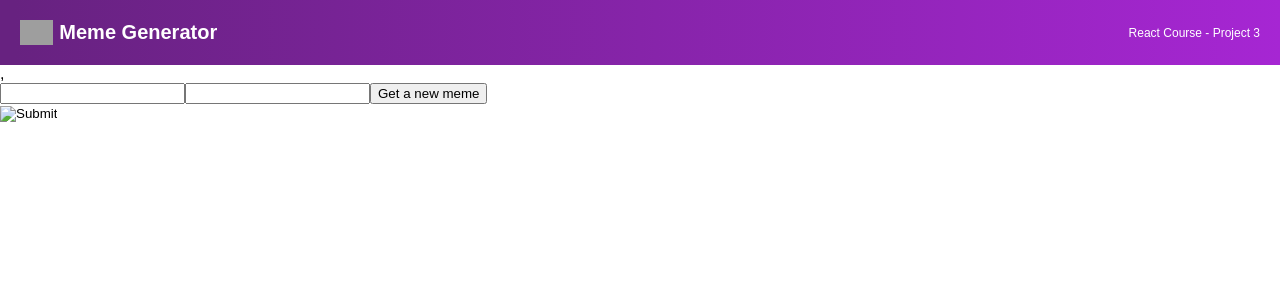
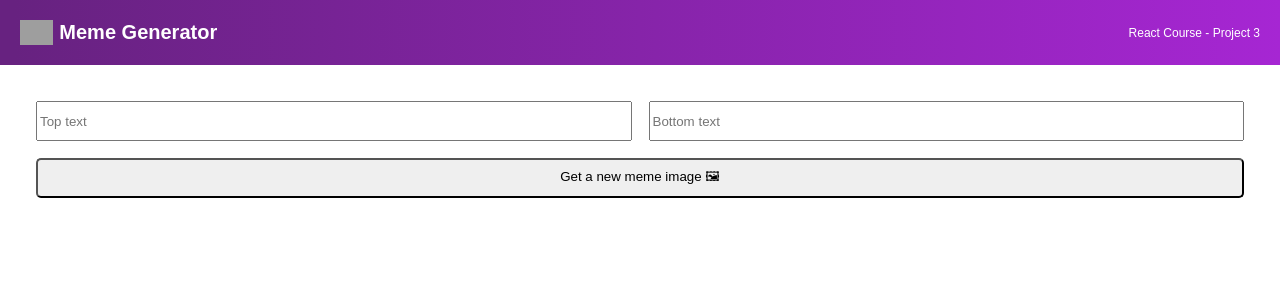
Before and after one commit to PeteSalcedo/React-Turorial, a React app: page / in a window 1280 px wide. Shown: the top 300 px of the page. Built offline with nearby package versions, Linux system fonts and the light colour scheme; grey boxes are pictures that could not be loaded.

Commit message:
adding input form for meme text

```diff
--- a/src/App.css
+++ b/src/App.css
@@ -5,6 +5,10 @@
 body {
     font-family: "Karla", sans-serif;
     margin: 0;
+}
+
+main {
+    padding: 36px;
 }
 
 .header {
@@ -27,6 +31,25 @@ body {
 }
 
 .header--project {
-    font-size: .75rem;
+    font-size: 0.75rem;
     font-weight: 500;
 }
+
+.form {
+    display: grid;
+    grid-template: 40px 40px / 1fr 1fr;
+    gap: 17px;
+}
+
+.form--inputs {
+    font-family: "Karla", sans-serif;
+    border-radius: 5px;
+    border: 1px solid #D5D4D8;
+    text-indent: 5px;
+}
+
+.form--button {
+    grid-column: 1 / -1;
+    font-family: "Karla", sans-serif;
+    border-radius: 5px;
+}
--- a/src/App.js
+++ b/src/App.js
@@ -1,16 +1,14 @@
 import React from 'react'
 import './App.css'
-import TextBox from './component/TextBox.js'
 import Header from './component/header.js'
-
-import MemeArea from './component/imagefield'
+import Meme from './component/Meme'
 
 const App = () => {
     return(
         <div>
-        <Header />,
-        <TextBox />
-        <MemeArea />
+        <Header />
+
+        <Meme />
         </div>
     )
 }
--- /dev/null
+++ b/src/component/Meme.js
@@ -0,0 +1,25 @@
+import React from 'react'
+
+export default function MemeArea(){
+        return (
+         <main>
+           <form className="form">
+                <input
+                    type="text"
+                    placeholder="Top text"
+                    className="form--input"
+                />
+                <input
+                    type="text"
+                    placeholder="Bottom text"
+                    className="form--input"
+                />
+                <button
+                    className="form--button"
+                >
+                    Get a new meme image 🖼
+                </button>
+            </form>
+         </main>
+        )
+        }
--- a/src/component/TextBox.js
+++ /dev/null
@@ -1,16 +0,0 @@
-import React from "react"
-
-function TextBox(){
-    return(
-
-        <form >
-         <input className='firstbox' />
-         <input className='secondbox'  />
-         <input className='submit' type="submit" value="Get a new meme"/>
-        </form>
-
-        )
-
-}
-
-export default TextBox
--- a/src/component/imagefield.js
+++ /dev/null
@@ -1,9 +0,0 @@
-import React from 'react'
-
-export default function MemeArea(){
-        return (
-            <input className='memearea' type='image'>
-
-            </input>
-        )
-}
```
Also changed, not shown: src/images/trollface.jpeg (renamed from src/component/trollface.jpeg).
